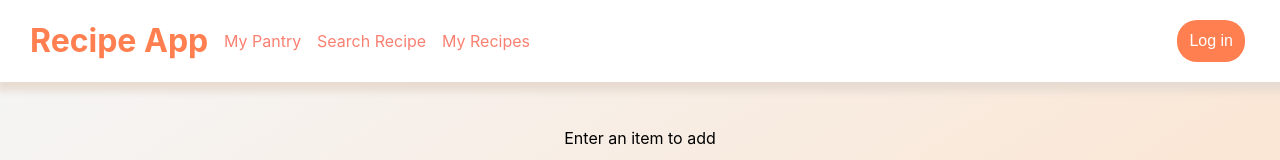
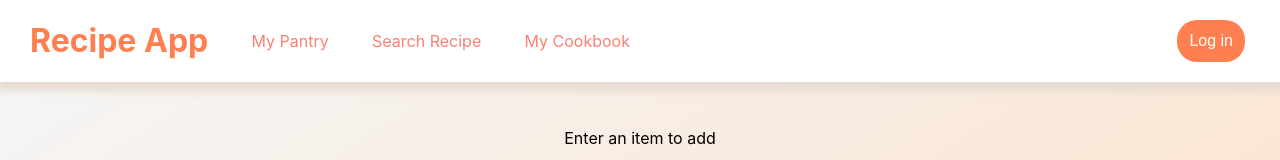
Before and after one commit to melanieChan/kitchenette, a React (Create React App) app in the folder app/: page / in a window 1280 px wide. Shown: the top 160 px of the page. Built offline with nearby package versions, Linux system fonts and the light colour scheme; the HTML template or start-up script is replaced by a standard one.

Commit message:
used object to organize navbar path data

```diff
--- a/app/src/components/Navbar.css
+++ b/app/src/components/Navbar.css
@@ -25,14 +25,23 @@
   color: coral;
 }
 
+
+/* clickable page link */
 .tab-title {
   margin-left: 10px;
-  transition: font-weight .1s;
 }
 
-.tab-title:hover {
+.tab-title:hover, .tab-title:focus, .tab-title:active {
   cursor: pointer;
-  font-weight: bold;
+
+  transform: scale(1.2);
+  transition: transform .5s;
+}
+
+/* will be shown as a diabled page link */
+.tab-current {
+  color: #FFBCA2 !important; /* overrides styling from other selector */
+  padding: 10px;
 }
 
 .left-header {
@@ -41,7 +50,7 @@
   flex-wrap: wrap;
   align-items: center;
   justify-content: space-between;
-  width: 500px;
+  width: 600px;
 }
 
 .left-header > p {
--- a/app/src/components/Navbar.js
+++ b/app/src/components/Navbar.js
@@ -4,23 +4,43 @@ import './Navbar.css';
 import { useNavigate } from "react-router-dom";
 
 const Navbar = () => {
-  let navigate = useNavigate()
+  let navigate = useNavigate() // used to change pages
+
+  var currentPath = window.location.pathname; // suffix of current link url
+
+  // names of pages and their paths
+  const paths = [
+    {name: 'My Pantry', route: '/pantry'},
+    {name: 'Search Recipe', route: '/search'},
+    {name: 'My Cookbook', route: '/search'},
+  ]
+
+  const changeRoute = (route) => {
+    // goes to new page if the route is different
+    if (route !== currentPath)
+      navigate(route)
+  }
 
   return(
     <>
       <div className="header overlay">
         <div className="left-header">
           <h1 id="title">Recipe App</h1>
-          <p className="tab-title"
-            onClick={() => navigate('/pantry')}>My Pantry</p>
-          <p className="tab-title"
-            onClick={() => navigate('/search')}>Search Recipe</p>
-          <p className="tab-title">My Recipes</p>
+
+          {/* horizontal row of tabs that user can click on to go to a different page */}
+          {paths.map(path =>
+            <p
+              // if current path is the same as what this path links to, it will be disabled
+              className={path.route === currentPath ? 'tab-current' : "tab-title"}
+              onClick={() => changeRoute(path.route)}
+              >{path.name}</p>
+          )}
         </div>
 
         <button>Log in</button>
       </div>
 
+      {/* this div has no real functionality, it is only to fix styling */}
       <div className="header">
         <div className="left-header">
           <h1 id="title">X</h1>
```
